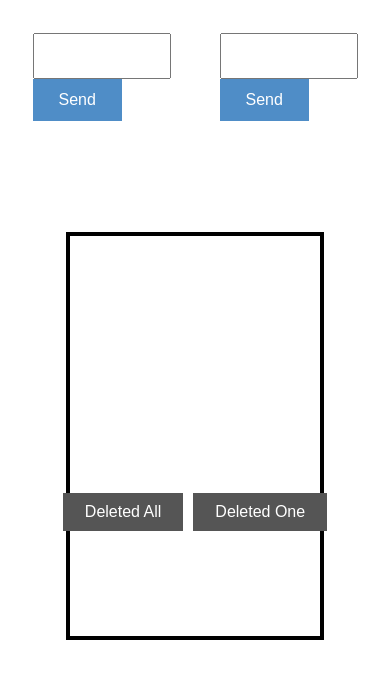
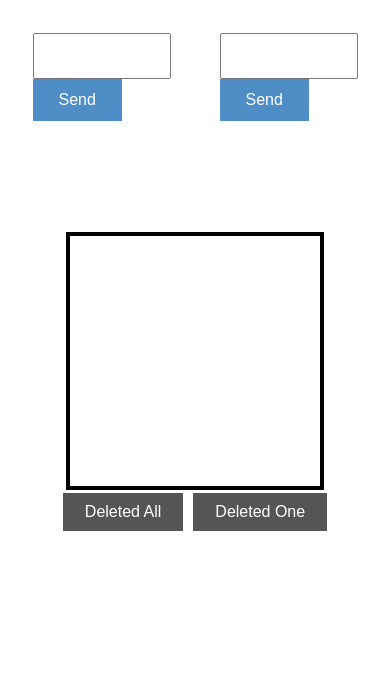
Before and after one commit to iurimach/chat-projekt-2-, a plain HTML site: page index.html in a window 390 px wide. Shown: the part 86-764 px from the top of the page. Drawn offline with Linux system fonts and the light colour scheme.

Commit message:
update mobile size

```diff
--- a/style.css
+++ b/style.css
@@ -62,7 +62,7 @@
 @media (max-width:500px){
     .divul{
     width: 250px;
-    min-height: 400px;
+    min-height: 250px;
     margin-left: 0px;
 
     }
```
